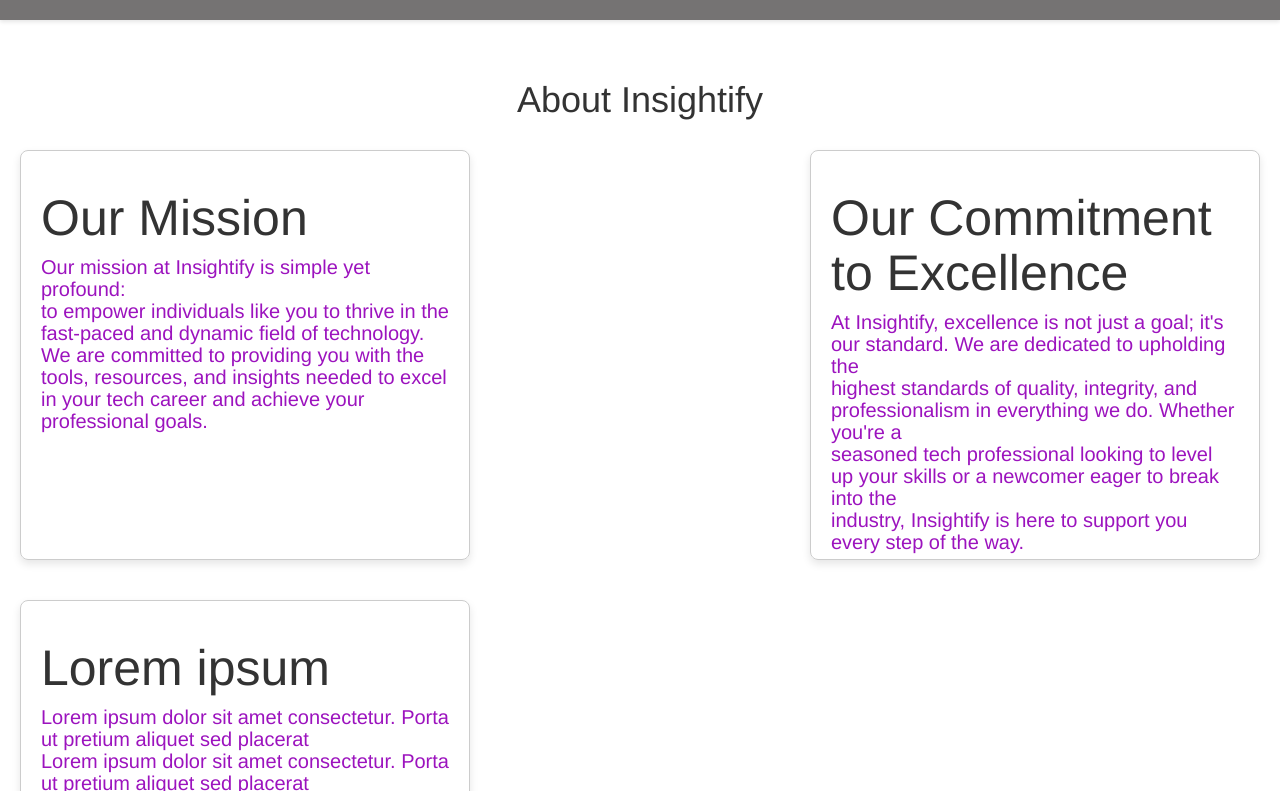
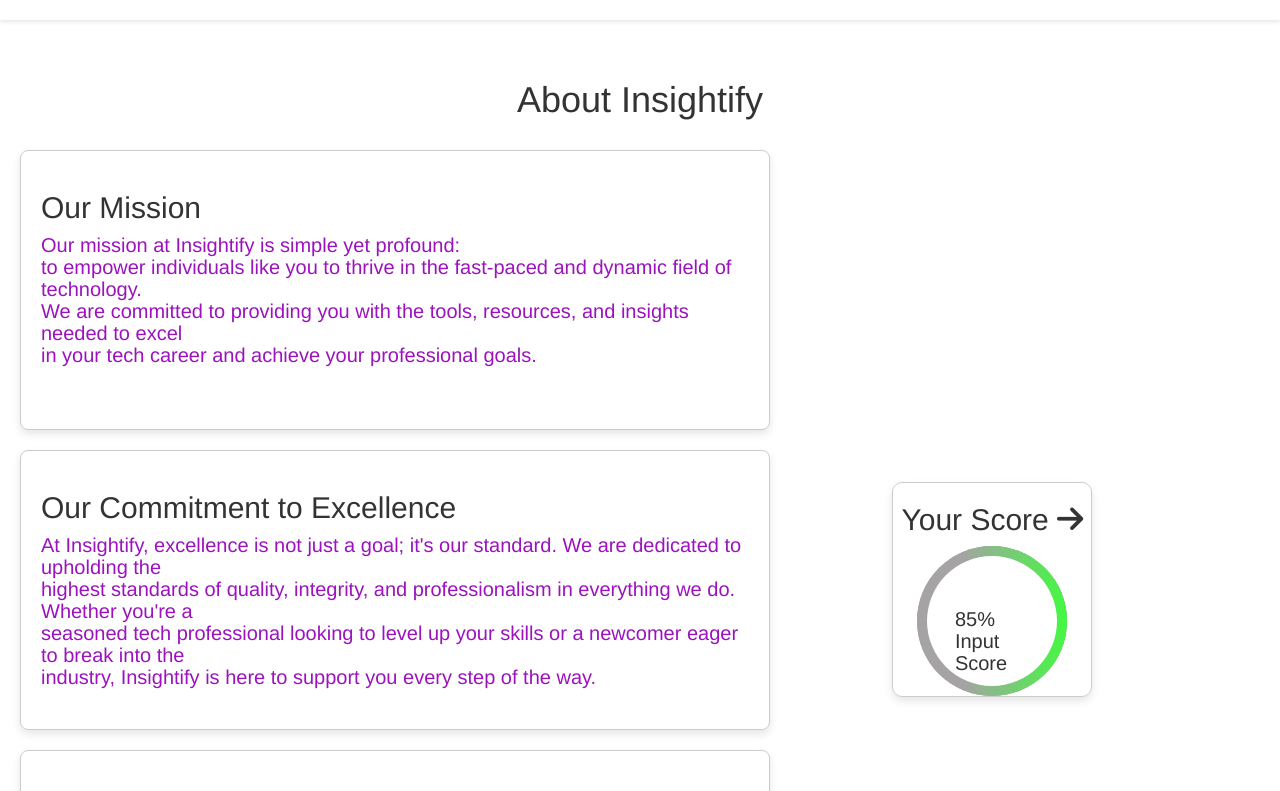
Before and after one commit to moromoke01/capstone_tec4dev-old, a React (Create React App) app in the folder new123/: page / in a window 1280 px wide. Shown: the part 969-1760 px from the top of the page. Built offline with nearby package versions, Linux system fonts and the light colour scheme.

Commit message:
progress bar for home page

```diff
--- a/new123/src/App.js
+++ b/new123/src/App.js
@@ -7,6 +7,7 @@
 import Quiz from './Components/quiz/quiz';
 import { SignupForm, SigninForm } from './Components/LoginSignup/LoginSignup';
 import VerificationPage from './Components/LoginSignup/Verification';
+import Blog from './Components/blog/blog'
 
 function App() {
   return (
@@ -20,6 +21,7 @@
           <Route path="/signin" element={<SigninPage />} />
           <Route path="/verify" element={<VerificationPage />} />
           <Route path="/terms" element={<Terms/>} />
+          <Route path="/blog" element={<Blog/>}/>
         </Routes>
       </Router>
     </div>
--- a/new123/src/Components/Home.css
+++ b/new123/src/Components/Home.css
@@ -45,7 +45,6 @@
   align-items: center;
   box-shadow: 0 2px 4px rgba(0, 0, 0, 0.1);
   padding: 10px 20px;
-  background-color: #757373;
 }
 
 .dofooter img {
@@ -96,26 +95,31 @@
   flex-wrap: wrap;
   justify-content: center;
 }
-
+.par{
+  display: flex;
+}
 .paral {
-  width: 450px; /* Adjust the width of each card */
+  width: 750px; /* Adjust the width of each card */
   margin: 20px; /* Adjust the spacing between cards */
   padding: 20px;
   border: 1px solid #ccc; /* Add border to simulate card */
   border-radius: 8px; /* Add border radius for rounded corners */
   box-shadow: 0 4px 8px rgba(0, 0, 0, 0.1);
-  height: 410px;
+  height: 280px;
+
 }
 
-.paral h2 {
-  font-size: 50px;
-  margin-bottom: 10px;
+.score{
+  margin: auto 8%;
+  box-shadow: 0 4px 8px rgba(0, 0, 0.1, 0.1);
+  border-radius: 10px;
+  width: 200px;
+  border: 1px solid #ccc; /* Add border to simulate card */
+  display: flex;
+  flex-direction: column;
+  justify-content: center;
+  align-items: center;
 }
-
-.paral h4 {
-  font-size: 20px; /* Adjust font size of content */
-}
-
 
 
 .nextone {
--- a/new123/src/Components/Home.js
+++ b/new123/src/Components/Home.js
@@ -7,13 +7,14 @@
 import foot_three from '../Assets/img3.jpeg';
 import Freq from './FAQ/freq';
 import logo from '../Assets/logo.png'
+import RoundProgressBar from './progressbar/progress'
 
 const Home = () => {
   const progress = 80;
   function getRandomPosition() {
-    const maxX = window.innerWidth - 100; // Maximum x-coordinate
-    const maxY = window.innerHeight - 100; // Maximum y-coordinate
-    const randomX = Math.random() * maxX; // Random x-coordinate
+    const maxX = window.innerWidth - 100;
+    const maxY = window.innerHeight - 100;
+    const randomX = Math.random() * maxX;
     const randomY = Math.random() * maxY; // Random y-coordinate
     return { left: randomX, top: randomY }; // Return object with left and top properties
   }
@@ -57,7 +58,7 @@
       </div>
 
       <span className='par'>
-  <div className="card-container">
+  <div className="card-container1">
     <div className="paral">
       <h2>Our Mission</h2>
       <h4>Our mission at Insightify is simple yet profound: <br/>to empower individuals like you to thrive in the fast-paced and dynamic field of technology.<br/> We are committed to providing you with the tools, resources, and insights needed to excel<br/> in your tech career and achieve your professional goals. <br/></h4>
@@ -74,6 +75,9 @@
       <h4>Lorem ipsum dolor sit amet consectetur. Porta ut pretium aliquet sed placerat <br/>
           Lorem ipsum dolor sit amet consectetur. Porta ut pretium aliquet sed placerat <br/>venenatis purus. Habitasse et blandit.</h4>
     </div>
+  </div>
+  <div className='score'><h2>Your Score <i class="fa-solid fa-arrow-right"></i></h2>
+  <RoundProgressBar/>
   </div>
 </span>
 
--- /dev/null
+++ b/new123/src/Components/blog/blog.js
@@ -0,0 +1,12 @@
+import React from 'react'
+import Blogbar from './blognav'
+
+const Blog = () => {
+  return (
+    <div>
+        <Blogbar/>
+    </div>
+  )
+}
+
+export default Blog
--- /dev/null
+++ b/new123/src/Components/blog/blogmenu.js
@@ -0,0 +1,27 @@
+export const MenuItems = [
+    {
+        title: 'Blog',
+        url: '/',
+        cName: 'nav-links',
+    },
+    {
+        title: 'Opportunity',
+        url: '#about',
+        cName: 'nav-links',
+    },
+    {
+        title: 'All Tests',
+        url: '/result',
+        cName: 'nav-links',
+    },
+    {
+        title: 'Sign Up',
+        url: '/signup', // Updated URL for Sign Up
+        cName: 'nav-links-mobile',
+    },
+    {
+        title: 'Take a Test',
+        url: '/quiz', // Updated URL for Take a Test
+        cName: 'nav-links-mobile-alone',
+    }
+]
--- /dev/null
+++ b/new123/src/Components/blog/blognav.js
@@ -0,0 +1,37 @@
+import React, { Component } from 'react'
+import { MenuItems } from './blogmenu'
+import '../quiz/Navbar.css'
+
+
+class Blogbar extends Component {
+    state = { clicked: false}
+
+    handleClick = () => {
+        this.setState({clicked: !this.state.clicked})
+    }
+
+    render() {
+        return(
+            <nav className='NavbarItems'>
+                <h1 className='navbar-logo'><i class="fa-brands fa-mendeley"></i>Insightify</h1>
+                <div className='menu-icon' onClick={this.handleClick}>
+                    <i className={this.state.clicked ? "fa fa-times" :"fa fa-bars"}></i>
+                </div>
+                <ul className={this.state.clicked ? "nav-menu active" : "nav-menu"}>
+                    {MenuItems.map((item, index) => {
+                        return(
+                            <li key={index}>
+                               <a className={item.cName} href={item.url}>
+                                    {item.title}
+                               </a>
+                            </li>
+                        )
+                    })}
+                </ul>
+
+            </nav>
+        )
+    }
+}
+
+export default Blogbar;
--- /dev/null
+++ b/new123/src/Components/progressbar/progress.css
@@ -0,0 +1,46 @@
+.container-bar1 {
+    position: relative;
+    width: 150px;
+    height: 150px;
+    border-radius: 50%;
+    background-color: #a5a3a3;
+  }
+
+  .progress-bar1 {
+    position: relative;
+    width: 150px;
+    height: 150px;
+    border-radius: 50%;
+    background: #444; /* Fallback color */
+    background: -webkit-linear-gradient(left, transparent 50%, #43f941); /* For Safari 5.1 to 6.0 */
+    background: -o-linear-gradient(right, transparent 50%, #43f941); /* For Opera 11.1 to 12.0 */
+    background: -moz-linear-gradient(right, transparent 50%, #43f941); /* For Firefox 3.6 to 15 */
+    background: linear-gradient(to right, transparent 30%, #43f941); /* Standard syntax */
+  }
+
+  .progress-bar1 h3 {
+    position: absolute;
+    top: 50%;
+    left: 50%;
+    transform: translate(-50%, -50%);
+    font-size: 2rem;
+    font-weight: 400;
+    z-index: 1; /* Bring the text in front of the progress bar */
+  }
+
+  .container-bar1::before {
+    content: '';
+    position: absolute;
+    width: 100%;
+    height: 100%;
+    border-radius: 50%;
+    background-color: #a5a3a3;
+  }
+
+  .container-bar1 .progress-bar1::after{
+    content: '';
+    position: absolute;
+    inset: 10px;
+    background: #fff;
+    border-radius: 50%;
+}
--- /dev/null
+++ b/new123/src/Components/progressbar/progress.js
@@ -0,0 +1,15 @@
+import React, { useEffect, useState } from 'react';
+import './progress.css'
+
+function RoundProgressBar({ percentage }) {
+
+  return (
+    <div className="container-bar1">
+      <div className='progress-bar1'>
+        <h3>85% <br/>Input Score</h3>
+      </div>
+    </div>
+  );
+}
+
+export default RoundProgressBar;
```
Also changed, not shown: new123/src/Assets/wema.png (added), new123/src/Components/blog/blog.css (added).
